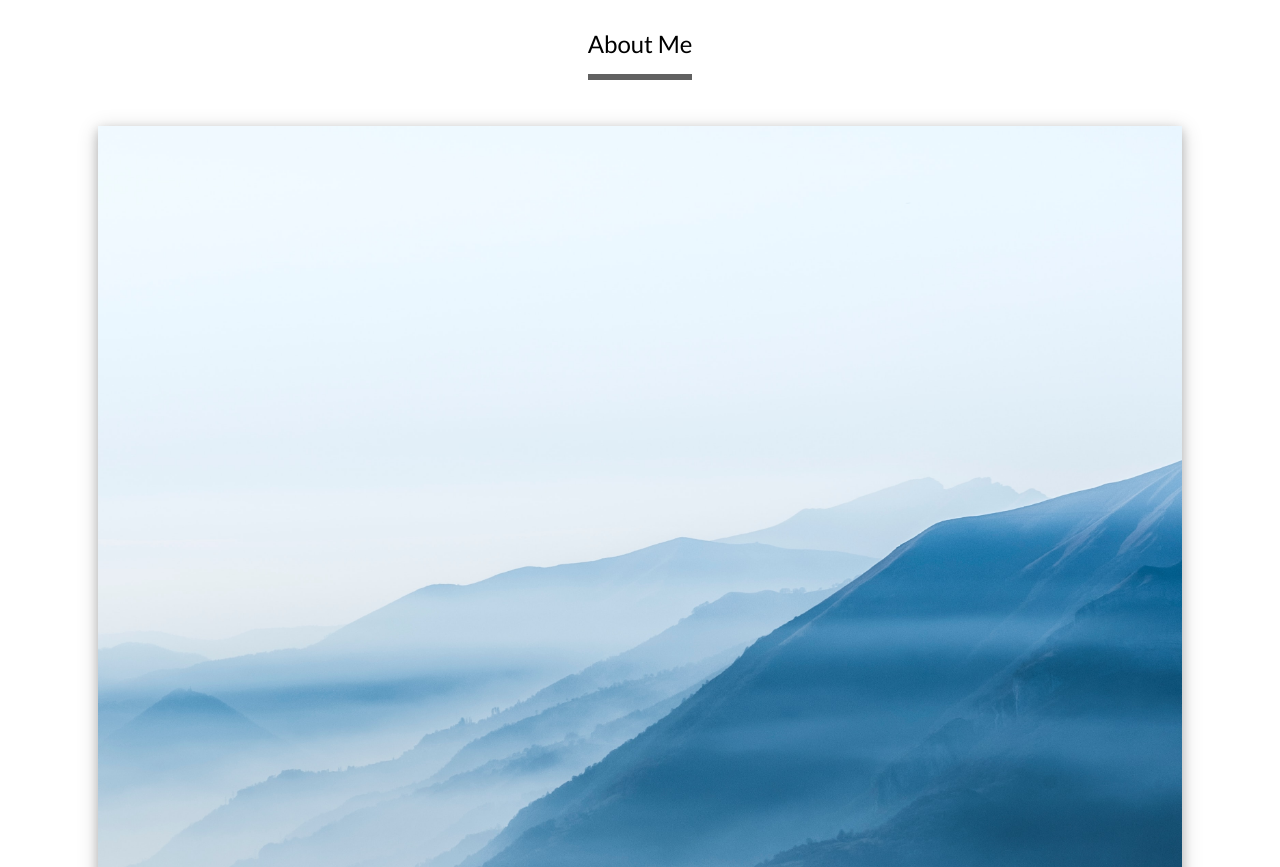
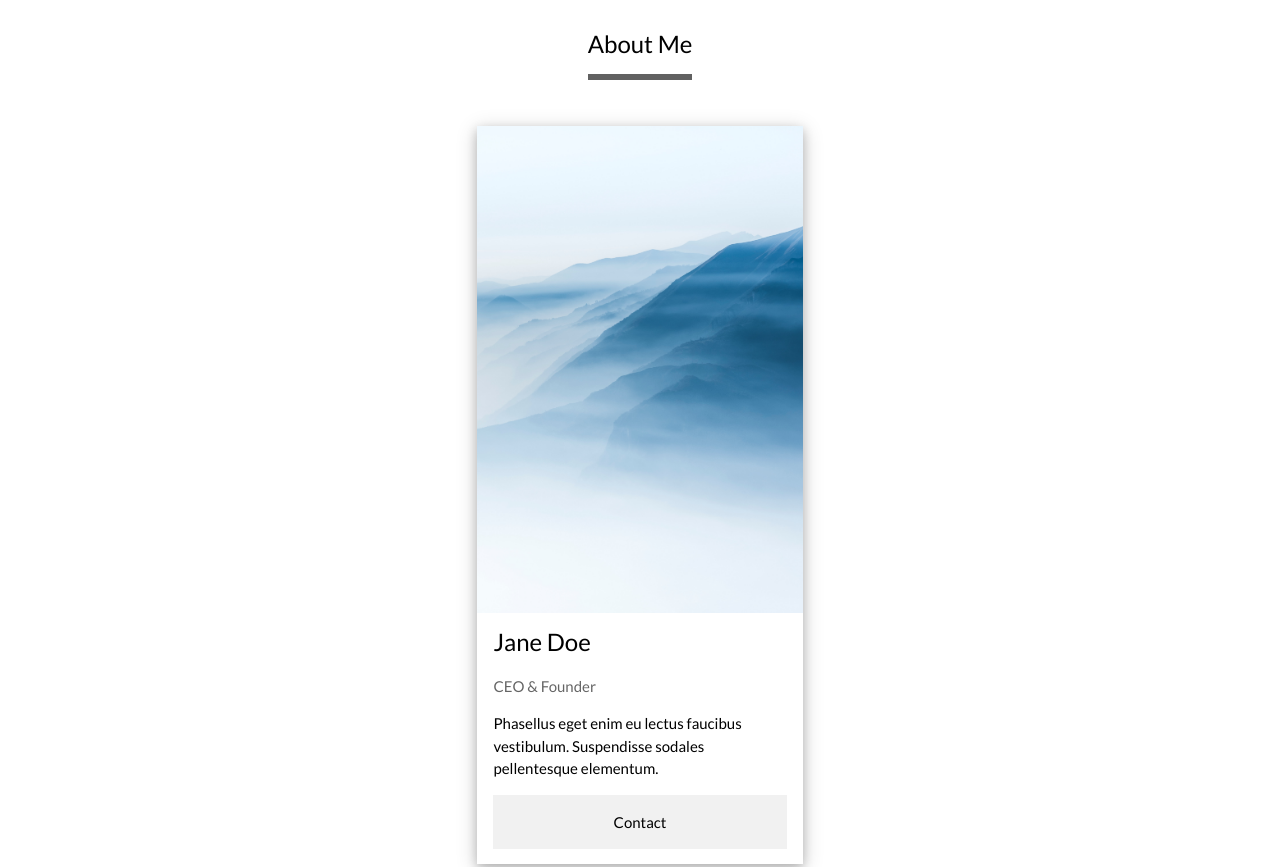
Before and after one commit to User-IO/Template2, a plain HTML site: page index.html in a window 1280 px wide. Shown: the part 1000-1867 px from the top of the page. Drawn offline with nearby package versions, Linux system fonts and the light colour scheme.

Commit message:
Modified with about me card

```diff
--- a/index.html
+++ b/index.html
@@ -120,8 +120,8 @@ html,body,h1,h2,h3,h4 {font-family:"Lato", sans-serif}
     </div>
 
     <div class="w3-margin-bottom">
-      <div class="w3-card-4">
-        <img src="images/mist.jpg" alt="John" style="width: 100%;">
+      <div class="w3-card-4" style="display: block; margin-left: auto; margin-right: auto; width: 30%">
+        <img src="images/mist.jpg" style="width: 100%;" alt="Mist">
         <div class="w3-container">
 			<h3>Jane Doe</h3>
             <p class="w3-opacity">CEO & Founder</p>
```
